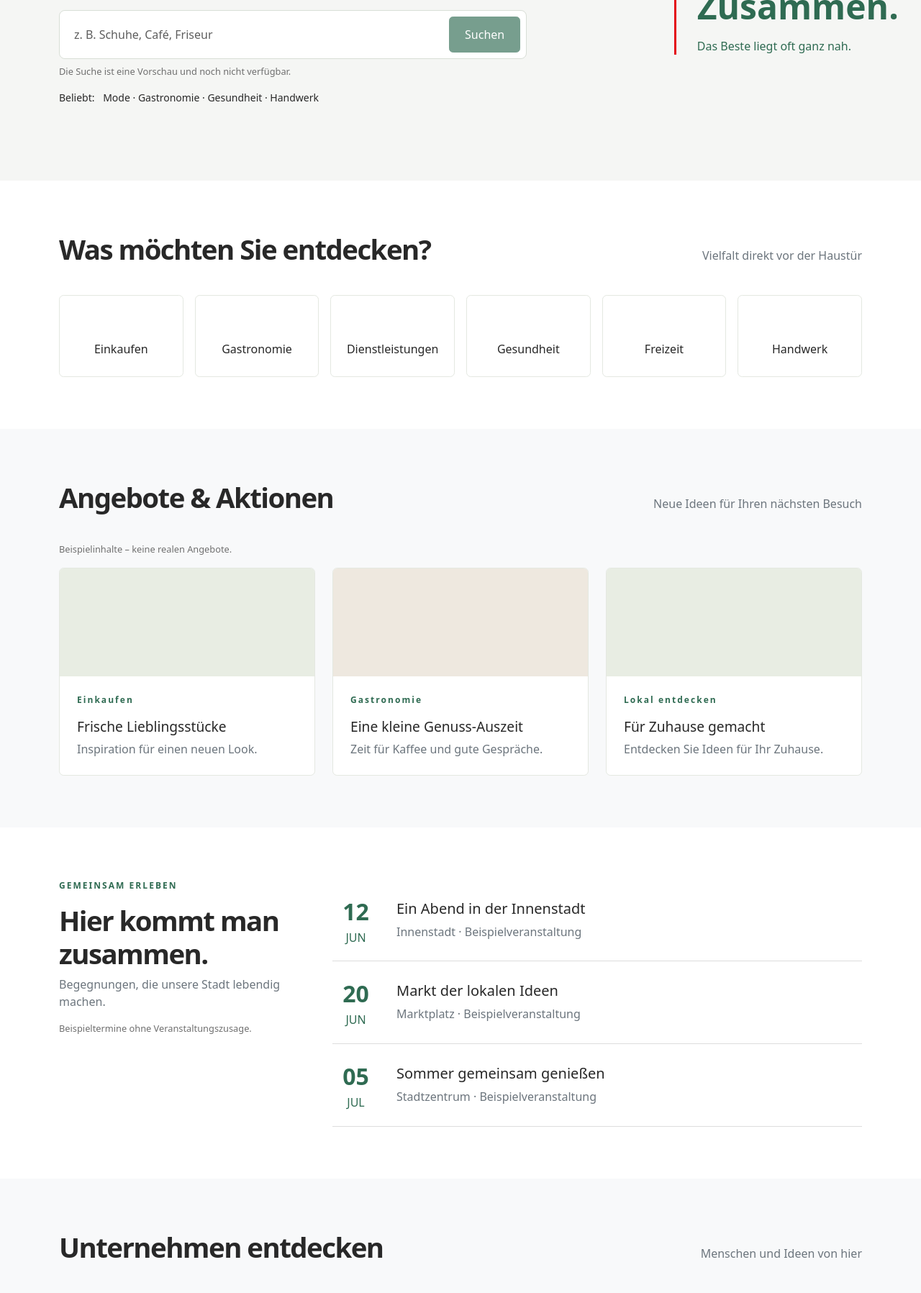
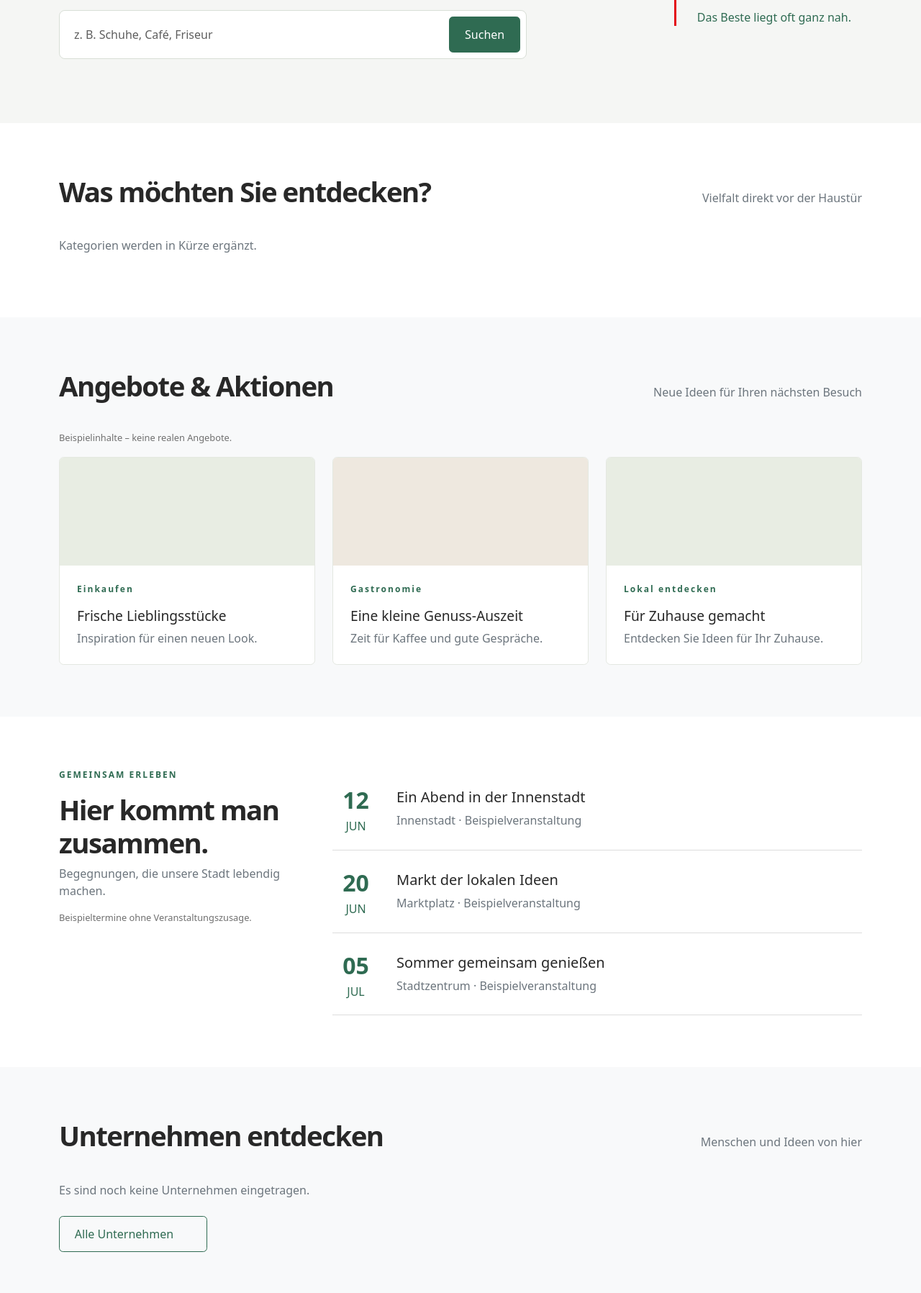
Before and after one commit to saslamme/werbekreis, a Symfony app: template templates/frontend/home/index.html.twig in a window 1280 px wide. Shown: the part 439-2236 px from the top of the page at 72% size. Run offline with Twig, Linux system fonts and the light colour scheme; the template is opened without the code that fills it, so the values that code supplies are empty; style sheets or scripts are compiled from the project's sources; some libraries are stand-ins or nearby versions; some web fonts are replaced.

Commit message:
feat: load homepage companies and categories from the database
Featured companies with active fallback, active categories with company
counts, a working GET hero search and header/footer links to the
directory.

Co-Authored-By: Claude Opus 5.5 <noreply@anthropic.com>
Claude-Session: https://claude.ai/code/session_012RhRHvKA2d1CUbRmzbVgpU

```diff
--- a/templates/frontend/home/index.html.twig
+++ b/templates/frontend/home/index.html.twig
@@ -7,14 +7,12 @@
 <p class="eyebrow">EINKAUFEN. GENIESSEN. ERLEBEN.</p>
 <h1>{{ portal_city }} hat mehr zu bieten.</h1>
 <p class="lead">Entdecken Sie lokale Geschäfte, Gastronomie, Dienstleistungen und Veranstaltungen direkt vor Ihrer Haustür.</p>
-<div class="search-box d-flex gap-2">
+<form class="search-box d-flex gap-2" method="get" action="{{ path('company_index') }}" role="search">
 <label class="visually-hidden" for="portal-search">Unternehmen suchen</label>
-<input id="portal-search" class="form-control border-0" type="search" placeholder="z. B. Schuhe, Café, Friseur" aria-describedby="search-note">
-<button class="btn btn-primary" type="button" disabled>Suchen</button>
-</div>
-<p id="search-note" class="demo-note mt-2">Die Suche ist eine Vorschau und noch nicht verfügbar.</p>
-<p class="small mt-3">Beliebt: <span class="ms-2">Mode · Gastronomie · Gesundheit · Handwerk</span>
-</p>
+<input id="portal-search" class="form-control border-0" type="search" name="q" maxlength="100" placeholder="z. B. Schuhe, Café, Friseur">
+<button class="btn btn-primary" type="submit">Suchen</button>
+</form>
+{% if categories is not empty %}<p class="small mt-3">Beliebt: {% for row in categories|slice(0, 4) %}<a class="ms-2 text-reset" href="{{ path('company_index', {kategorie: row.category.slug}) }}">{{ row.category.name }}</a>{% if not loop.last %} ·{% endif %}{% endfor %}</p>{% endif %}
 </div>
 <div class="col-lg-3">
 <div class="hero-aside">
@@ -31,11 +29,9 @@
 <h2>Was möchten Sie entdecken?</h2>
 <span class="text-secondary">Vielfalt direkt vor der Haustür</span>
 </div>
-<div class="row g-3">{% for label, icon in {'Einkaufen':'bag-shopping','Gastronomie':'utensils','Dienstleistungen':'briefcase','Gesundheit':'heart-pulse','Freizeit':'person-biking','Handwerk':'hammer'} %}<div class="col-6 col-md-4 col-lg-2">
-<a class="category" href="#unternehmen">
-<i class="fa-solid fa-{{ icon }}" aria-hidden="true">
-</i>{{ label }}</a>
-</div>{% endfor %}</div>
+{% if categories is empty %}<p class="text-secondary">Kategorien werden in Kürze ergänzt.</p>{% else %}<div class="row g-3">{% for row in categories %}<div class="col-6 col-md-4 col-lg-2">
+{% include 'frontend/category/_card.html.twig' with {category: row.category, count: row.companyCount} %}
+</div>{% endfor %}</div>{% endif %}
 </div>
 </section>
 <section class="section bg-light" id="angebote">
@@ -86,20 +82,8 @@
 <h2>Unternehmen entdecken</h2>
 <span class="text-secondary">Menschen und Ideen von hier</span>
 </div>
-<p class="demo-note">Statische Vorschau – noch kein Unternehmensverzeichnis.</p>
-<div class="row g-4">{% for item in [{name:'Ihr Lieblingsgeschäft',category:'Mode & Lifestyle',icon:'shirt'},{name:'Genuss um die Ecke',category:'Café & Gastronomie',icon:'utensils'},{name:'Kompetenz vor Ort',category:'Dienstleistungen',icon:'briefcase'},{name:'Mit Hand und Herz',category:'Handwerk',icon:'hammer'}] %}<div class="col-sm-6 col-lg-3">
-<article class="editorial-card bg-white">
-<div class="card-art">
-<i class="fa-solid fa-{{ item.icon }}" aria-hidden="true">
-</i>
-</div>
-<div class="card-copy">
-<p class="eyebrow">{{ item.category }}</p>
-<h3>{{ item.name }}</h3>
-<p class="small text-secondary mb-0">{{ portal_city }} · Beispielbetrieb</p>
-</div>
-</article>
-</div>{% endfor %}</div>
+{% if featured_companies is empty %}<p class="text-secondary">Es sind noch keine Unternehmen eingetragen.</p>{% else %}<div class="row g-4">{% for company in featured_companies %}<div class="col-sm-6 col-lg-4">{% include 'frontend/company/_card.html.twig' %}</div>{% endfor %}</div>{% endif %}
+<p class="mt-4 mb-0"><a class="btn btn-outline-primary" href="{{ path('company_index') }}">Alle Unternehmen <i class="fa-solid fa-arrow-right ms-2" aria-hidden="true"></i></a></p>
 </div>
 </section>
 <section class="section gift-section" id="gutschein">
--- a/templates/partials/_footer.html.twig
+++ b/templates/partials/_footer.html.twig
@@ -8,7 +8,9 @@
 </div>
 <div class="col-6 col-md-3">
 <h2>Entdecken</h2>
-<ul class="list-unstyled">{% for label, anchor in {'Unternehmen':'unternehmen','Angebote':'angebote','Veranstaltungen':'veranstaltungen','Gutschein':'gutschein','Jobs':'jobs'} %}<li>
+<ul class="list-unstyled"><li>
+<a href="{{ path('company_index') }}">Unternehmen</a>
+</li>{% for label, anchor in {'Angebote':'angebote','Veranstaltungen':'veranstaltungen','Gutschein':'gutschein','Jobs':'jobs'} %}<li>
 <a href="{{ path('app_home') }}#{{ anchor }}">{{ label }}</a>
 </li>{% endfor %}</ul>
 </div>
--- a/templates/partials/_header.html.twig
+++ b/templates/partials/_header.html.twig
@@ -21,7 +21,7 @@
 <ul class="navbar-nav ms-auto me-3 gap-xl-2">{% for label, anchor in {'Entdecken':'entdecken','Angebote':'angebote','Veranstaltungen':'veranstaltungen','Gutschein':'gutschein','Jobs':'jobs','Werbekreis':'mitglied'} %}<li class="nav-item">
 <a class="nav-link" href="{{ path('app_home') }}#{{ anchor }}">{{ label }}</a>
 </li>{% endfor %}</ul>
-<a class="btn btn-primary" href="{{ path('app_home') }}#unternehmen">Unternehmen finden</a>
+<a class="btn btn-primary" href="{{ path('company_index') }}">Unternehmen finden</a>
 </div>
 </div>
 </nav>
```
Also changed, not shown: src/Controller/HomeController.php (+10 -1 lines).
